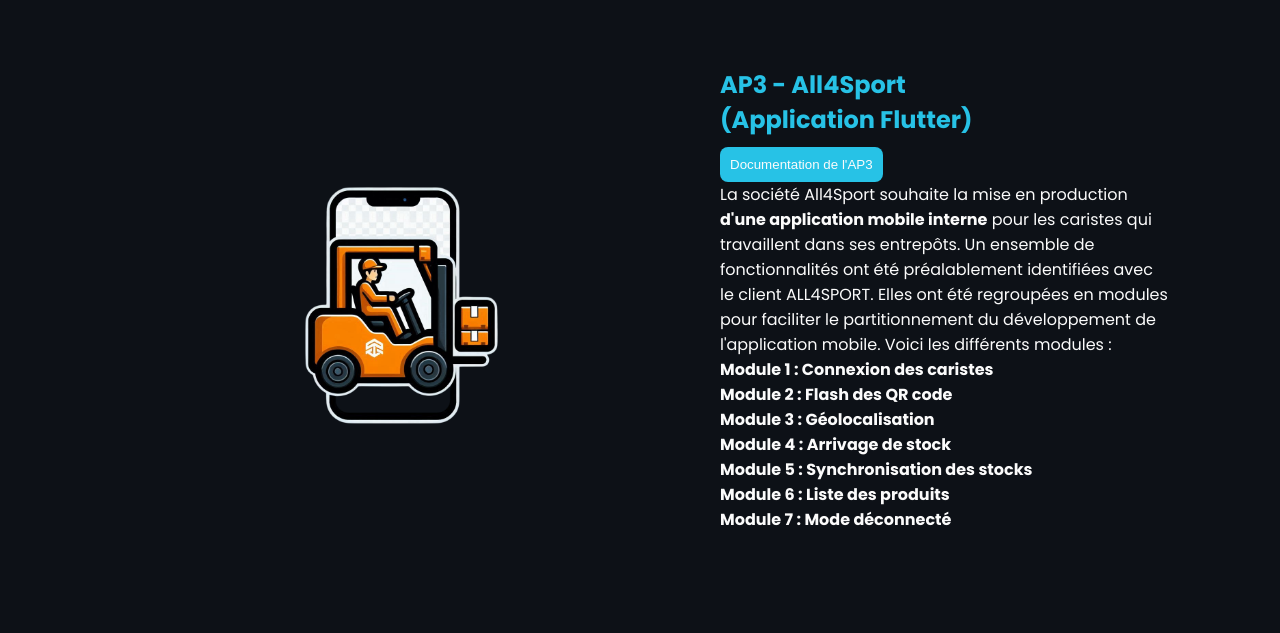
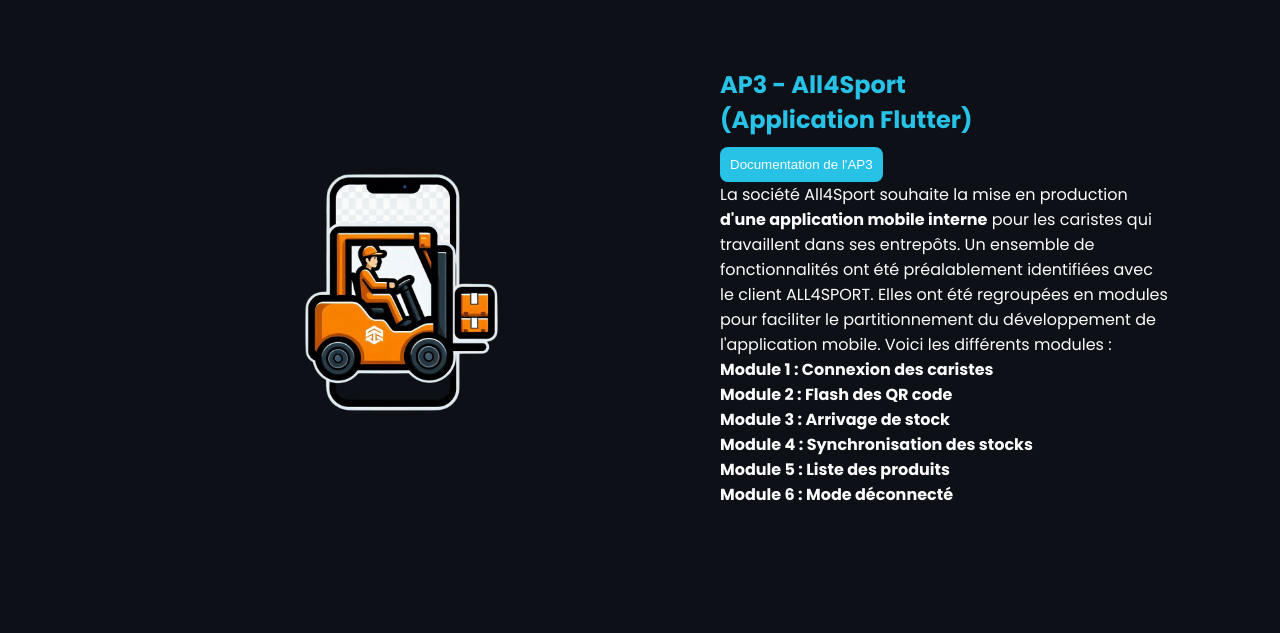
Before and after one commit to RMasart/test, a plain HTML site: page Portfolio/public/index.html in a window 1280 px wide. Shown: the part 2196-2829 px from the top of the page. Drawn offline with nearby package versions, Linux system fonts and the light colour scheme.

Commit message:
rajout de texte

```diff
--- a/Portfolio/public/index.html
+++ b/Portfolio/public/index.html
@@ -112,7 +112,7 @@
                 <ul class="sessions">
                     <li>
                         <div class="time">2025 - 2026 (Projet d'étude futur) </div>
-                        <p>Formation ou travail</p>
+                        <p>Formation professionnelle // Recherche d'emploi</p>
                     </li>
                     <li>
                         <div class="time">2023 - 2025</div>
@@ -175,11 +175,10 @@
                             Voici les différents modules : <br>
                             <b>Module 1 : Connexion des caristes</b><br>
                             <b>Module 2 : Flash des QR code </b><br>
-                            <b>Module 3 : Géolocalisation</b><br>
-                            <b>Module 4 : Arrivage de stock</b><br>
-                            <b>Module 5 : Synchronisation des stocks</b><br>
-                            <b>Module 6 : Liste des produits</b><br>
-                            <b>Module 7 : Mode déconnecté</b>
+                            <b>Module 3 : Arrivage de stock</b><br>
+                            <b>Module 4 : Synchronisation des stocks</b><br>
+                            <b>Module 5 : Liste des produits</b><br>
+                            <b>Module 6 : Mode déconnecté</b>
                     </div>
                 </div>
             </div>
```
Also changed, not shown: Portfolio/public/AP3.html (+3 -3 lines).
